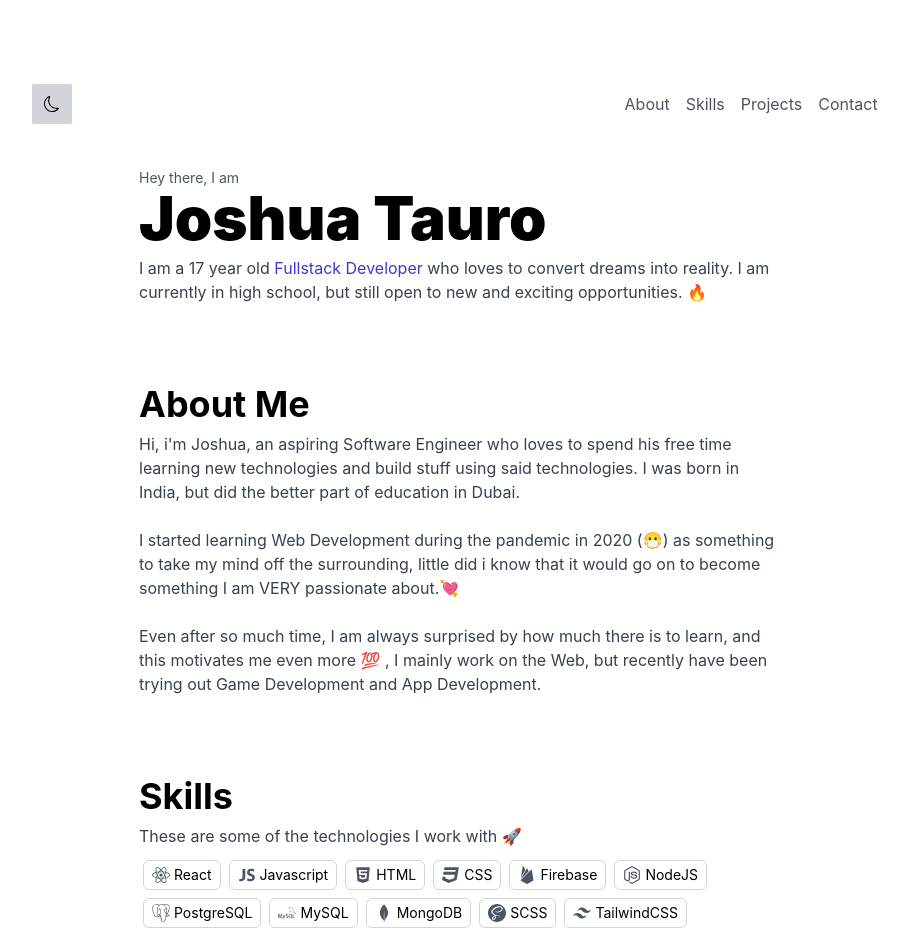
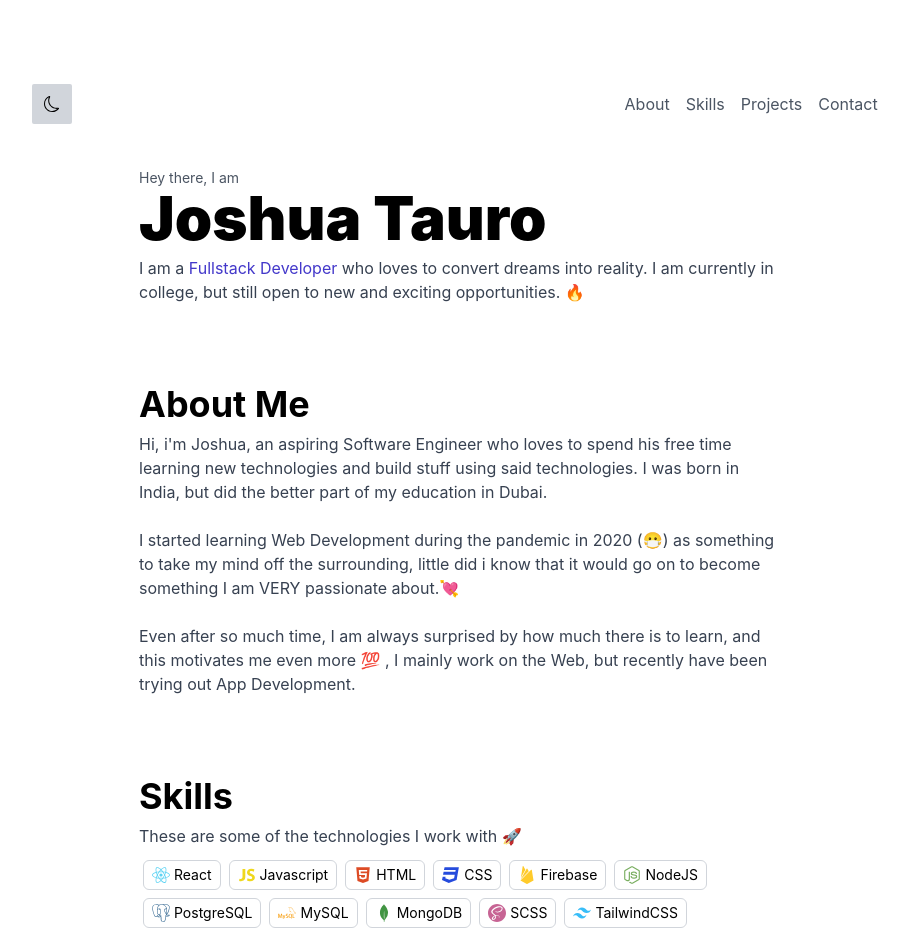
Before and after one commit to Joshuatauro/portfolio-nextjs, a Next.js app: page / in a window 1280 px wide. Shown: the top 952 px of the page, without its empty margins (181-1089 px from the left). Built offline with nearby package versions, Linux system fonts and the light colour scheme.

Commit message:
Changed text

```diff
--- a/components/About.jsx
+++ b/components/About.jsx
@@ -5,9 +5,9 @@ const About = () => {
     <section id="about" className="w-full pt-20 ">
       <div className="w-10/12 md:w-6/12 m-auto">
         <h1 className="text-4xl text-black font-bold dark:text-white">About Me</h1>
-        <p className="mt-2 text-gray-700 dark:text-gray-400">Hi, i'm Joshua, an aspiring Software Engineer who loves to spend his free time learning new technologies and build stuff using said technologies. I was born in India, but did the better part of education in Dubai.<br /> <br /> I started learning Web Development during the pandemic in 2020 (😷) as something to take my mind off the surrounding, little did i know that it would go on to become something I am VERY passionate about.💘
+        <p className="mt-2 text-gray-700 dark:text-gray-400">Hi, i'm Joshua, an aspiring Software Engineer who loves to spend his free time learning new technologies and build stuff using said technologies. I was born in India, but did the better part of my education in Dubai.<br /> <br /> I started learning Web Development during the pandemic in 2020 (😷) as something to take my mind off the surrounding, little did i know that it would go on to become something I am VERY passionate about.💘
         <br /> <br />
-        Even after so much time, I am always surprised by how much there is to learn, and this motivates me even more 💯 , I mainly work on the Web, but recently have been trying out Game Development and App Development.
+        Even after so much time, I am always surprised by how much there is to learn, and this motivates me even more 💯 , I mainly work on the Web, but recently have been trying out App Development.
         </p>
 
       </div>
--- a/components/Hero.jsx
+++ b/components/Hero.jsx
@@ -1,6 +1,7 @@
 import React from 'react'
 
 const Hero = () => {
+
   return (
     <section className="w-full ">
       <div className="w-10/12 md:w-6/12 m-auto">
@@ -8,7 +9,7 @@ const Hero = () => {
             Hey there, I am
         </h2>
         <h1 className=" text-4xl md:text-6xl text-black font-black dark:text-white">Joshua Tauro</h1>
-        <p className="mt-2 text-gray-700 dark:text-gray-400 ">I am a 17 year old <span className="text-indigo-700 dark:text-indigo-400">Fullstack Developer</span> who loves to convert dreams into reality. I am currently in high school, but still open to new and exciting opportunities. 🔥</p>
+        <p className="mt-2 text-gray-700 dark:text-gray-400 ">I am a <span className="text-indigo-700 dark:text-indigo-400">Fullstack Developer</span> who loves to convert dreams into reality. I am currently in college, but still open to new and exciting opportunities. 🔥</p>
       </div>
     </section>
   )
--- a/components/Navbar.jsx
+++ b/components/Navbar.jsx
@@ -30,7 +30,7 @@ const Navbar = () => {
   }
 
   return (
-    <nav className="w-full font-inter sticky top-0 duration-700 transition-all bg-white dark:bg-black ">
+    <nav className="w-full font-inter sticky top-0 duration-700 transition-all bg-white dark:bg-black-primary ">
       <div className="m-auto w-10/12 md:w-8/12 py-6  my-5 duration-700 transition-all  flex justify-between">
         <button className="px-3 py-3 rounded-sm bg-gray-300 dark:bg-gray-800 dark:text-white focus:outline-none" onClick={togglePreference} ><BsMoon /></button>
         <ul className="flex items-center">
--- a/components/Skills.jsx
+++ b/components/Skills.jsx
@@ -7,47 +7,47 @@ const Skills = () => {
 
   const skills = [
     {
-      icon: <FaReact  />,
-      name: "React"
+      icon: <FaReact color={"#5ED3F3"} />,
+      name: "React",
     },
     {
-      icon: <IoLogoJavascript />,
+      icon: <IoLogoJavascript color={"#EFD81D"} />,
       name: "Javascript"
     },
     {
-      icon: <FaHtml5 />,
+      icon: <FaHtml5 color={"#DD4B25"} />,
       name: "HTML"
     },
     {
-      icon: <FaCss3 />,
+      icon: <FaCss3 color={"#254BDD"} />,
       name: "CSS"
     },
     {
-      icon: <SiFirebase />,
+      icon: <SiFirebase color={"#FFCB2B"} />,
       name: "Firebase"
     },
     {
-      icon: <FaNodeJs />,
+      icon: <FaNodeJs color={"#79AE60"} />,
       name: "NodeJS"
     },
     {
-      icon: <SiPostgresql />,
+      icon: <SiPostgresql color={"#336791"} />,
       name: "PostgreSQL"
     },
     {
-      icon: <SiMysql />,
+      icon: <SiMysql color={"#F79F12"} />,
       name: "MySQL"
     },
     {
-      icon: <SiMongodb />,
+      icon: <SiMongodb color={"#429543"} />,
       name: "MongoDB"
     },
     {
-      icon: <SiSass />,
+      icon: <SiSass color={"#C76494"} />,
       name: "SCSS"
     },
     {
-      icon: <SiTailwindcss />,
+      icon: <SiTailwindcss color={"#38BDF8"} />,
       name: "TailwindCSS"
     }
   ]
@@ -59,7 +59,7 @@ const Skills = () => {
         <p className="mt-2 text-gray-700 dark:text-gray-400">These are some of the technologies I work with 🚀</p>
         <ul className="flex flex-wrap mt-2">
           {
-            skills.map(({name, icon}) => <Skill name={name} icon={icon} />)
+            skills.map(({name, icon, color}) => <Skill name={name} icon={icon} />)
           }
         </ul>
       </div>
--- a/pages/index.js
+++ b/pages/index.js
@@ -14,7 +14,7 @@ export default function Home() {
     <Head>
       <title>Joshua Tauro | Portfolio</title>
     </Head>
-    <div className="font-inter pt-10 bg-white dark:bg-black duration-700 transition-all">
+    <div className="font-inter pt-10 bg-white dark:bg-black-primary duration-700 transition-all">
       <Navbar />
       <Hero />
       <About />
--- a/tailwind.config.js
+++ b/tailwind.config.js
@@ -5,6 +5,11 @@ module.exports = {
       fontFamily: {
         inter: ['inter']
     },
+    extend: {
+      colors: {
+        'black-primary': '#111111',
+      }
+    }
   },
   variants: {
     extend: {
```
Also changed, not shown: 1 other file (tests, documents, lock files or other folders).
